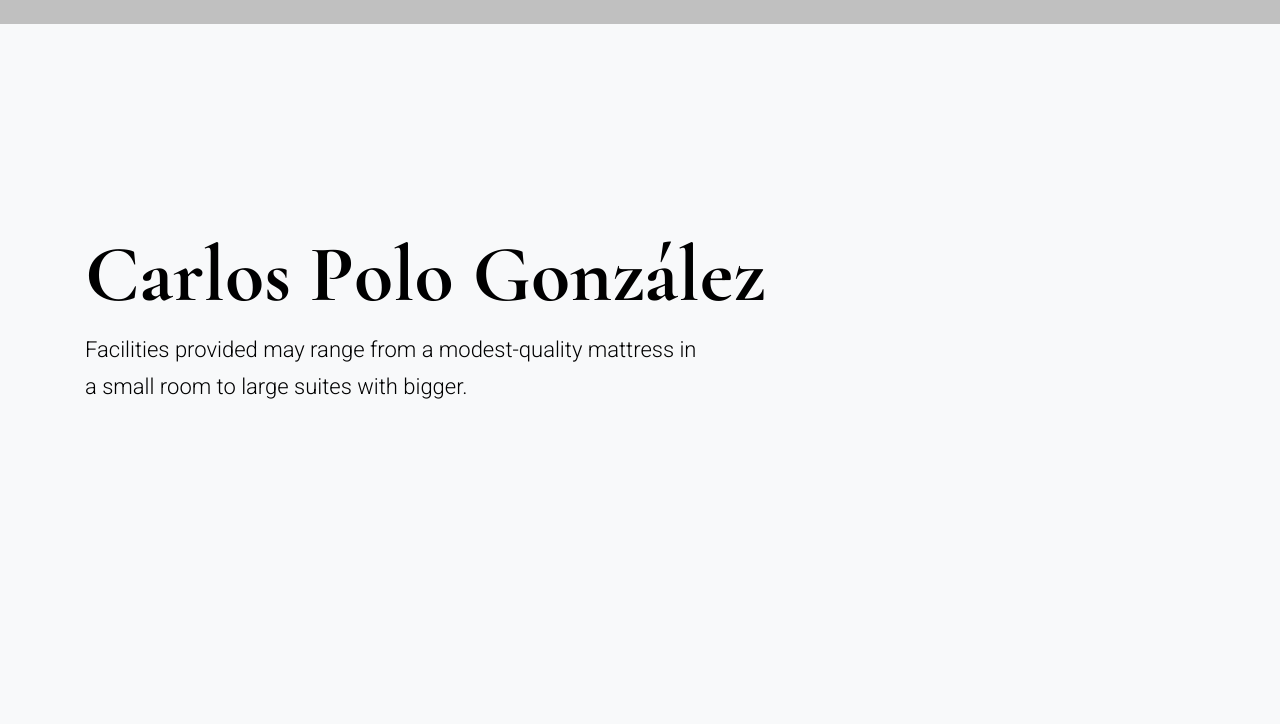
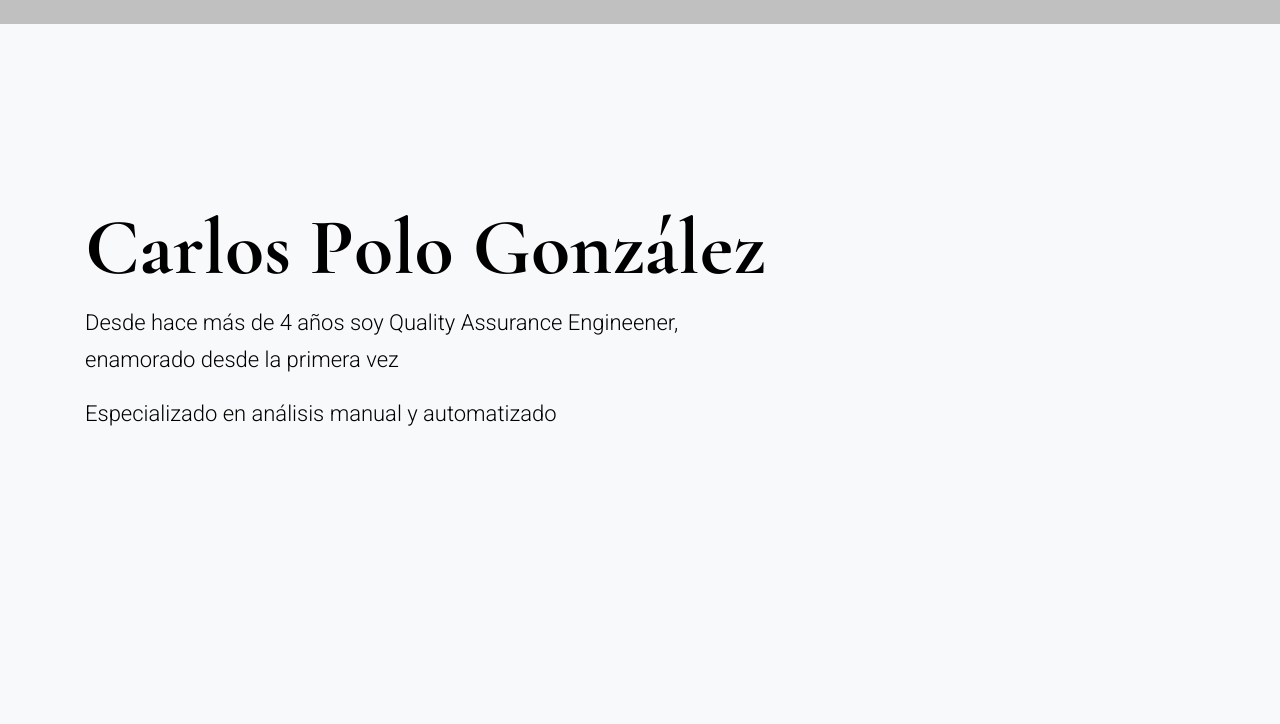
Before and after one commit to carlospogon/qa-sin-complejos, a plain HTML site: page sobre-mi.html in a window 1280 px wide. Shown: the part 76-800 px from the top of the page. Drawn offline with nearby package versions, Linux system fonts and the light colour scheme; files whose address does not match are found by name.

Commit message:
añadido rutolo de pagina sobre-mi

```diff
--- a/sobre-mi.html
+++ b/sobre-mi.html
@@ -129,7 +129,8 @@
                 <div class="site-hero-contents" data-aos="fade-up">
                   <h1 class="hero-heading">Carlos Polo González</h1>
                   <div class="sub-text w-75">
-                    <p>Facilities provided may range from a modest-quality mattress in a small room to large suites with bigger.</p>
+                    <p>Desde hace más de 4 años soy Quality Assurance Engineener, enamorado desde la primera vez</p>
+                    <p>Especializado en análisis manual y automatizado</p>
                   </div>
                 </div>
               </div>
```
